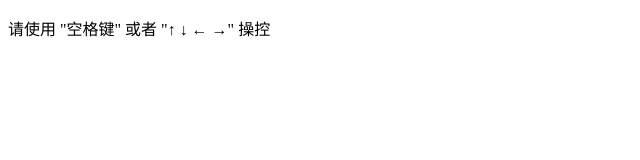
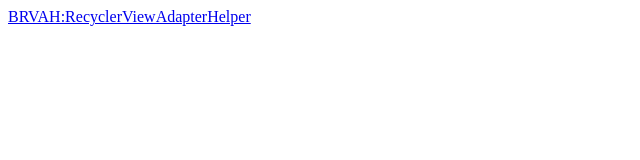
Before and after one commit to huihu-coder/huihu-coder.github.io, a plain HTML site: page index.html in a window 1280 px wide. Shown: the whole page, without its empty margins (0-640 px from the left). Drawn offline with Linux system fonts and the light colour scheme.

Commit message:
Update index.html

```diff
--- a/index.html
+++ b/index.html
@@ -2,11 +2,14 @@
 <html lang="zh-CN">
 <head>
     <title>hex</title>
+    <style type="text/css">
+        span，a{display: block}
+    </style>
 </head>
 
 <body class="impress-not-supported" onload="timedCount()">
 	<div class="hint">
-	    <p>请使用 "空格键" 或者 "↑ ↓ ← →" 操控</p>
+	    <a href="https://github.com/CymChad/BaseRecyclerViewAdapterHelper" target="_blank">BRVAH:RecyclerViewAdapterHelper</a>
 	</div>
 </body>
 </html>
```
